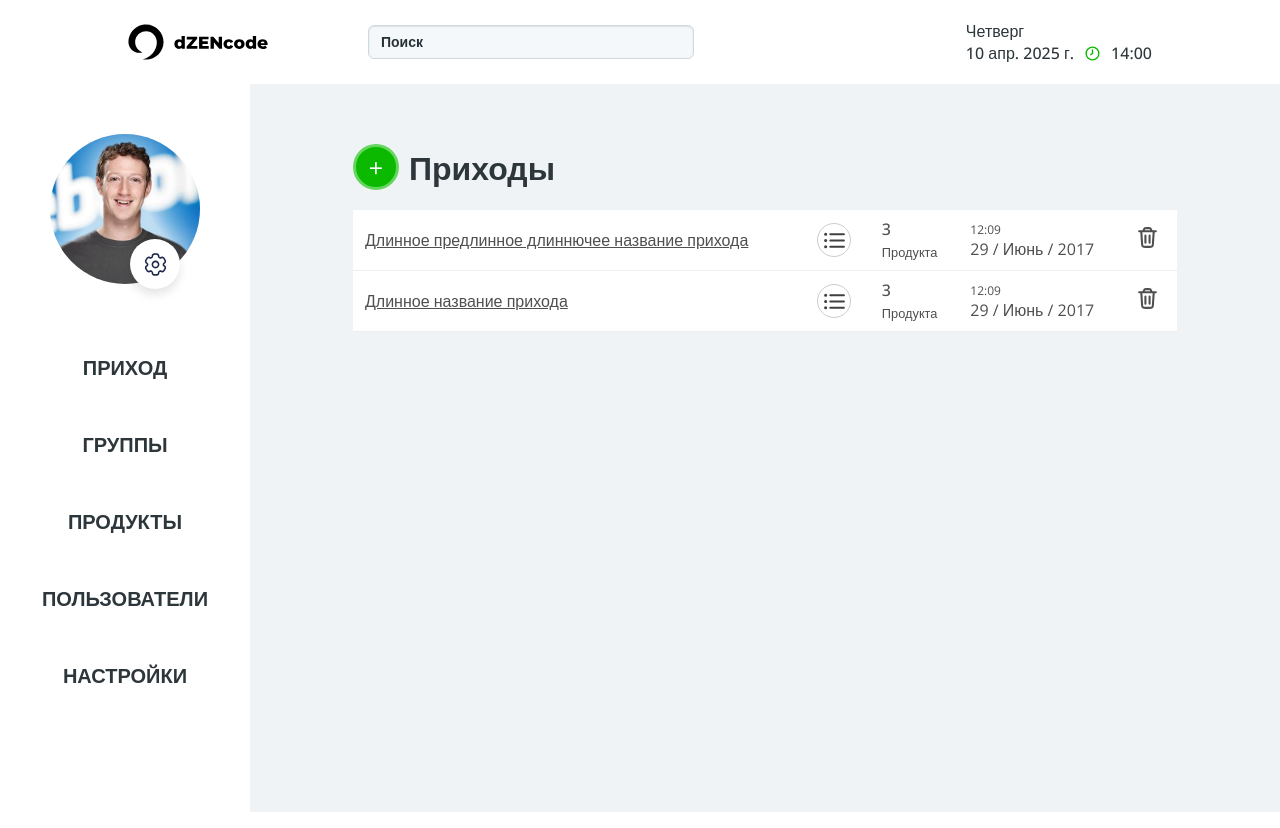
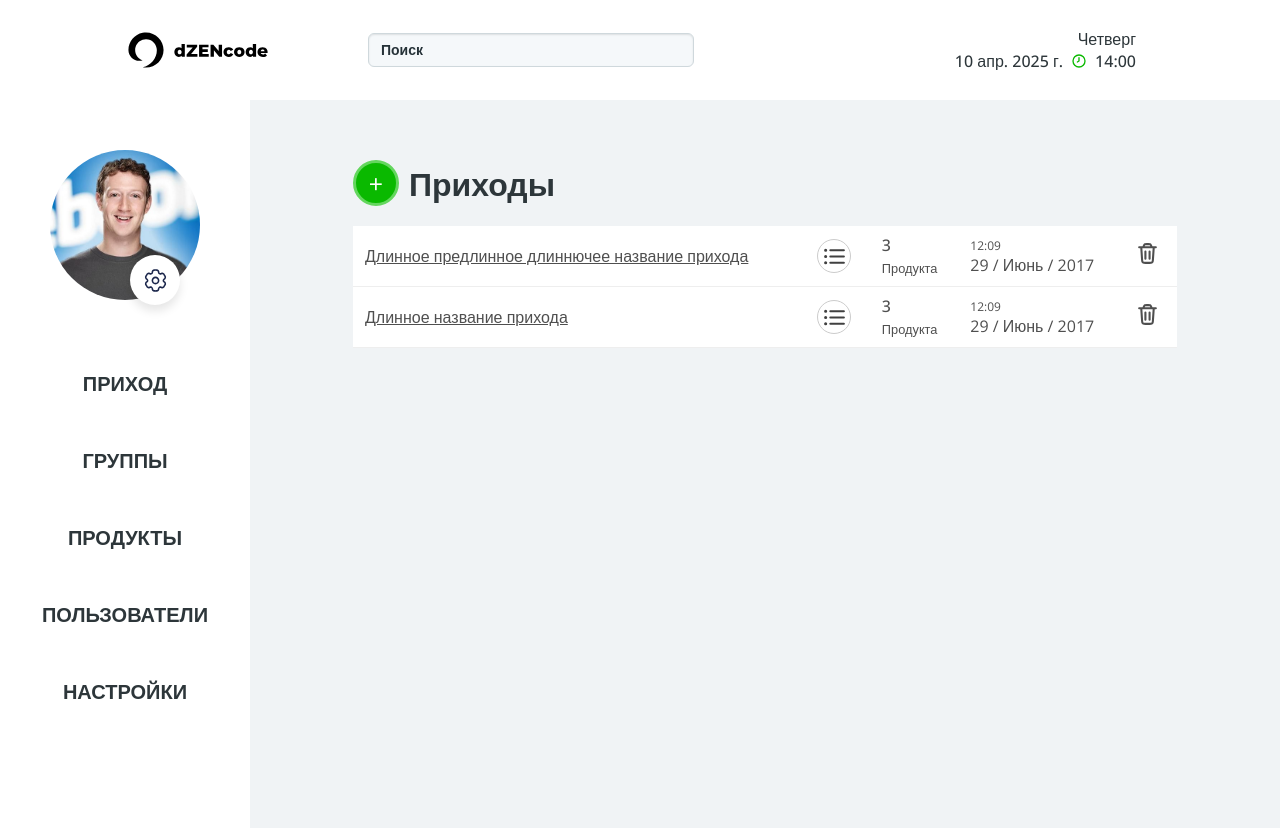
Before and after one commit to jalisco2213/orders-products, a Vue app: page / in a window 1280 px wide. Built offline with nearby package versions, Linux system fonts and the light colour scheme.

Commit message:
Update TopMenu.vue

```diff
--- a/src/components/TopMenu.vue
+++ b/src/components/TopMenu.vue
@@ -48,6 +48,21 @@ onMounted(() => {
   font-weight: 500;
   user-select: none;
   cursor: default;
+  display: flex;
+  flex-direction: column;
+  align-items: flex-end;
+  font-size: 1rem;
+  padding: 0.5rem 1rem;
+
+  @media (max-width: 768px) {
+    font-size: 0.9rem;
+    align-items: flex-start;
+  }
+
+  @media (max-width: 480px) {
+    font-size: 0.8rem;
+    padding: 0.5rem;
+  }
 }
 
 .day {
@@ -59,6 +74,18 @@ onMounted(() => {
 .time {
   display: flex;
   align-items: center;
-  gap: 10px;
+  gap: 0.5rem;
+  flex-wrap: wrap;
+  word-break: break-word;
+
+  svg {
+    width: 1em;
+    height: 1em;
+
+    @media (max-width: 480px) {
+      width: 0.8em;
+      height: 0.8em;
+    }
+  }
 }
 </style>
```
